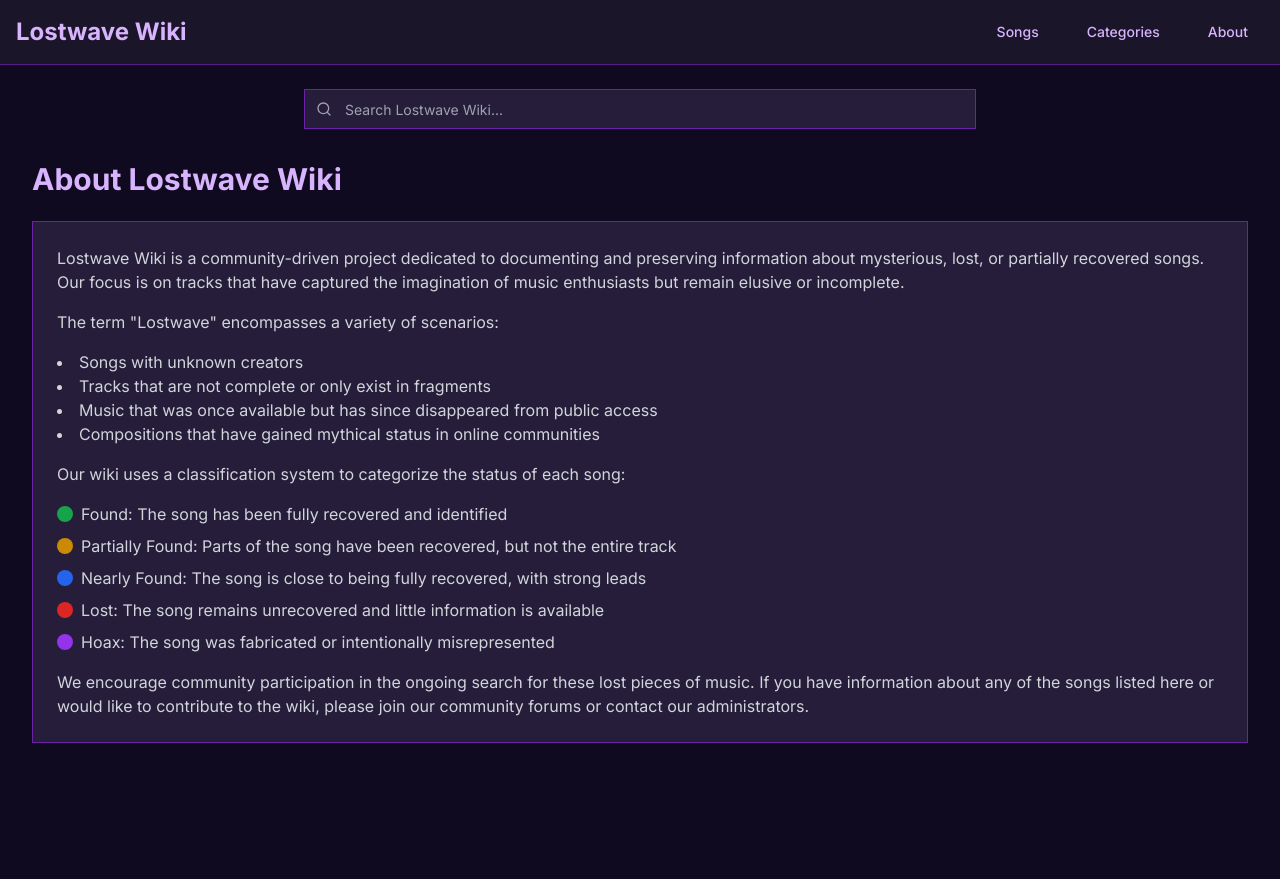
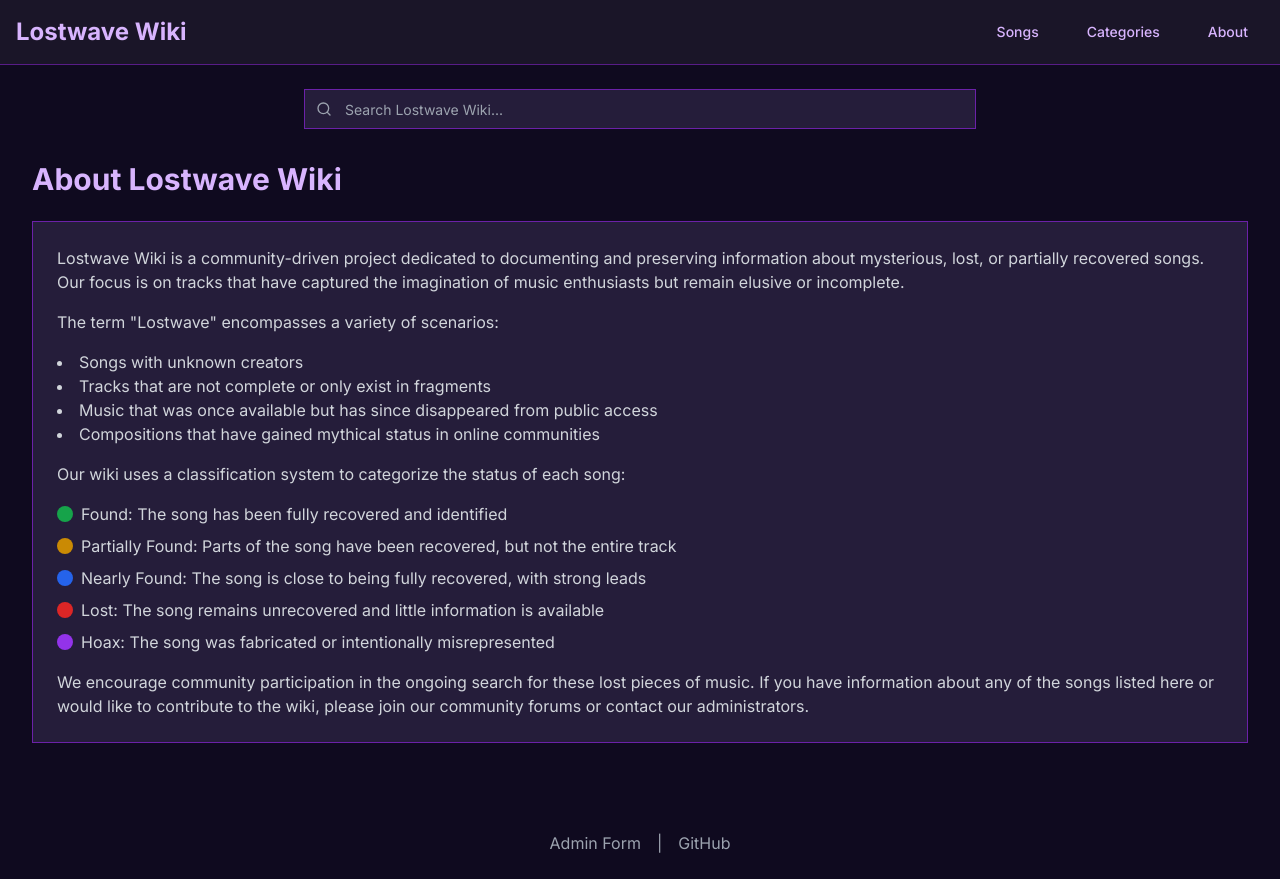
Before and after one commit to linuxfandudeguy/lostwave-wiki, a Next.js app: page /about in a window 1280 px wide. Before the commit the page ends 800 px from the top, so only its background shows below. Built offline with nearby package versions, Linux system fonts and the light colour scheme.

Commit message:
Update layout.tsx

```diff
--- a/app/layout.tsx
+++ b/app/layout.tsx
@@ -26,6 +26,27 @@ export default function RootLayout({
           </div>
           {children}
         </div>
+
+        {/* Footer */}
+        <footer className="bg-[#0F0A1F] text-center text-gray-400 py-6 mt-10">
+          <div className="flex justify-center space-x-4">
+            <a
+              href="https://lostwave-wiki-form.netlify.app/"
+              target="_blank"
+              rel="noopener noreferrer"
+              className="hover:text-gray-200">
+              Admin Form
+            </a>
+            <span>|</span>
+            <a
+              href="https://github.com/linuxfandudeguy/lostwave-wiki/"
+              target="_blank"
+              rel="noopener noreferrer"
+              className="hover:text-gray-200">
+              GitHub
+            </a>
+          </div>
+        </footer>
       </body>
     </html>
   )
```
